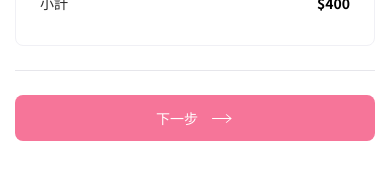
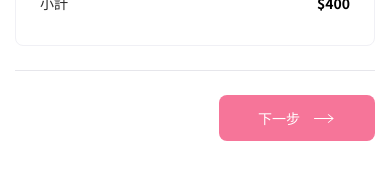
Before and after one commit to ywcheng1207/AlphaShop, a React (Create React App) app: page / in a window 390 px wide. Shown: the part 1076-1254 px from the top of the page. Built offline with nearby package versions, Linux system fonts and the light colour scheme.

Commit message:
feat: Add form switch button functionality

```diff
--- a/src/component/Main/Main.jsx
+++ b/src/component/Main/Main.jsx
@@ -4,15 +4,30 @@ import './Main.scss'
 import Register from './Register/Register'
 import Cart from './Cart/Cart'
 import ProgressControl from './ProgressControl/ProgressControl'
+// --
+import { useState } from 'react'
+// --
+const Main = ({ icons }) => {
+  const [step, setStep] = useState(0)
+  const [shippingCost, setShippingCost] = useState('免費')
 
-const Main = ({ icons }) => {
+  const handleStepItemChange = ({ step }) => setStep(step)
+  const handleShippingOption = ({ price }) => setShippingCost(price)
   return (
     <>
       <main className='site-main'>
         <div className='main-container'>
-          <Register icons={icons} />
-          <Cart icons={icons} />
-          <ProgressControl icons={icons} />
+          <Register
+            icons={icons}
+            step={step}
+            onShippingOption={handleShippingOption}
+          />
+          <Cart icons={icons} shippingCost={shippingCost} />
+          <ProgressControl
+            icons={icons}
+            step={step}
+            onStepItemChange={handleStepItemChange}
+          />
         </div>
       </main>
     </>
--- a/src/component/Main/ProgressControl/ProgressControl.jsx
+++ b/src/component/Main/ProgressControl/ProgressControl.jsx
@@ -1,40 +1,70 @@
 import styles from './ProgressControl.module.scss'
 
-const ProgressControl = ({ icons }) => {
+const StepItem = ({ icons, step, onStepItemChange }) => {
+  if (step === 0) {
     return (
-    <>
-      <section className={`${styles.progressControlContainer} col col-lg-6 col-sm-12`}>
-        <section className={`${styles.buttonGroup} col col-12`} data-phase='address'>
-          <button className={`${styles.next} cursor-point`}>
+      <section className={`${styles.buttonGroup} col col-12`} dataphase='address'>
+        <button
+          className={`${styles.next} cursor-point`}
+          onClick={() => { onStepItemChange?.({ step: step + 1 }) }}
+        >
           下一步
           <svg>
             <use xlinkHref={`${icons}#svg-icon-right-arrow`} />
           </svg>
         </button>
       </section>
-        {/* <section className={`${styles.buttonGroup} col col-12`} dataphase='shipping'>
-          <button className={`${styles.prev} cursor-point`}>
+    )
+  } else if (step === 1) {
+    return (
+      <section className={`${styles.buttonGroup} col col-12`}>
+        <button
+          className={`${styles.prev} cursor-point`}
+          onClick={() => { onStepItemChange?.({ step: step - 1 }) }}
+        >
           <svg>
             <use xlinkHref={`${icons}#svg-icon-left-arrow`} />
           </svg>
           上一步
         </button>
-          <button className={`${styles.next} cursor-point`}>
+        <button
+          className={`${styles.next} cursor-point`}
+          onClick={() => { onStepItemChange?.({ step: step + 1 }) }}
+        >
           下一步
           <svg>
             <use xlinkHref={`${icons}#svg-icon-right-arrow`} />
           </svg>
         </button>
-        </section> */}
-        {/* <section className={`${styles.buttonGroup} col col-12`} dataphase='credit-card'>
-          <button className={`${styles.prev} cursor-point`}>
+      </section>
+    )
+  } else if (step === 2) {
+    return (
+      <section className={`${styles.buttonGroup} col col-12`}>
+        <button
+          className={`${styles.prev} cursor-point`}
+          onClick={() => { onStepItemChange?.({ step: step - 1 }) }}
+        >
           <svg>
             <use xlinkHref={`${icons}#svg-icon-left-arrow`} />
           </svg>
           上一步
         </button>
         <button className={`${styles.next} cursor-point`}>確認下單</button>
-        </section> */}
+      </section>
+    )
+  }
+}
+
+const ProgressControl = ({ icons, step, onStepItemChange }) => {
+  return (
+    <>
+      <section className={`${styles.progressControlContainer} col col-lg-6 col-sm-12`}>
+        <StepItem
+          icons={icons}
+          step={step}
+          onStepItemChange={onStepItemChange}
+        />
       </section>
     </>
   )
```
Lines whose indentation alone changed are shown as unchanged.
